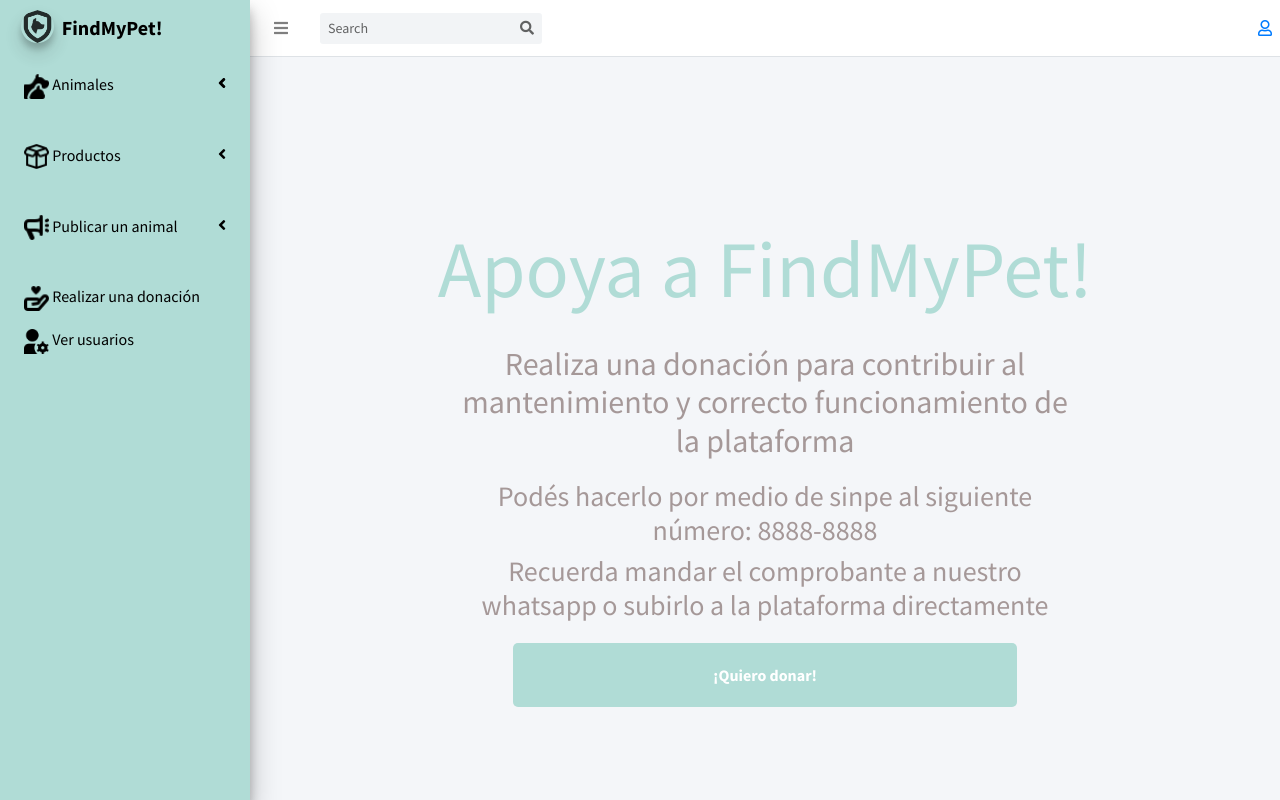
After one commit to FabianMataT/G3_SC502_VN_Proyecto, a PHP site: page /View/donacion.php in a window 1280 px wide. The commit adds this page. Run offline with PHP 8.4, Linux system fonts and the light colour scheme.

Commit message:
Cambios miercoles 17 jueves 18
Creacion de paginas

1. donacion.php
2.formularioDonacion.php
3. adoptarAnimalito.php

cambios en layout.php, cambie # por donacion.php

agregue una opcion a la lista de manera temporal para poder visualizar la pagina de adoptar
animalito de manera mas sencilla

la idea es quitarla y que sea una opcion a presionar una vez que existan las publicaciones de animales

agregue algunas reglas css

en el script.js intente agregar algo pero al final lo borre, y corregi un pequeño errorsillo que habia

```diff
--- a/View/dist/css/styles.css
+++ b/View/dist/css/styles.css
@@ -1,13 +1,12 @@
-.TextoCentrado
-{
-    text-align:center;
+.TextoCentrado {
+  text-align: center;
 }
 
 .text-white-custom {
   color: black;
 }
 
-aside{
+aside {
   background-color: #b0dcd6;
   height: auto;
 }
@@ -16,30 +15,30 @@ aside{
   margin-bottom: 25px;
 }
 
-
-
 /*--------------------------------------------------------------Login-----------------------------------------------------------------*/
-.content_login, .content_registro{
+.content_login,
+.content_registro {
   position: relative;
 }
-.contenedor-imagen, .contenido-imagen {
+.contenedor-imagen,
+.contenido-imagen {
   position: relative;
   display: flex;
   justify-content: center;
   align-items: center;
   height: 100vh;
   text-align: center;
-
 }
 .contenedor-imagen::before {
   content: "";
   position: absolute;
   width: 700px;
-    height:600px;
+  height: 600px;
   background-color: #0b0b0c;
   opacity: 0.5;
 }
-.container-login, .container-registro{
+.container-login,
+.container-registro {
   position: absolute;
   top: 47%;
   left: 50%;
@@ -53,7 +52,7 @@ aside{
   content: "";
   position: absolute;
   width: 700px;
-    height:650px;
+  height: 650px;
   background-color: #0b0b0c;
   opacity: 0.5;
 }
@@ -136,11 +135,14 @@ aside{
   margin-bottom: 20px;
 }
 
-#publicationTable, #publicationTable th, #publicationTable td {
+#publicationTable,
+#publicationTable th,
+#publicationTable td {
   border: 1px solid #000000;
 }
 
-#publicationTable th, #publicationTable td {
+#publicationTable th,
+#publicationTable td {
   padding: 10px;
   text-align: left;
 }
@@ -198,11 +200,14 @@ aside{
   margin-bottom: 20px;
 }
 
-#usuariosTable, #usuariosTable th, #usuariosTable td {
+#usuariosTable,
+#usuariosTable th,
+#usuariosTable td {
   border: 1px solid #000000;
 }
 
-#usuariosTable th, #usuariosTable td {
+#usuariosTable th,
+#usuariosTable td {
   padding: 10px;
   text-align: left;
 }
@@ -245,3 +250,147 @@ aside{
 #usuariosTable .btn-delete:hover {
   background-color: #c82333;
 }
+
+/*--------------------------------------------------------------Donacion-----------------------------------------------------------------*/
+
+.titulo-donacion {
+  text-align: center;
+  color: #b0dcd6;
+  padding-top: 15%;
+  margin-bottom: auto;
+  font-size: 80px;
+}
+
+.h2-donacion {
+  text-align: center;
+  color: #a59898;
+  font-style: normal;
+  margin-bottom: 20px;
+  margin-left: 20%;
+  margin-right: 20%;
+}
+
+.h3-donacion {
+  text-align: center;
+  color: #a59898;
+  font-style: normal;
+  margin-bottom: 20px;
+  margin-left: 20%;
+  margin-right: 20%;
+}
+
+.containerB {
+  display: flex;
+  justify-content: center;
+  align-items: center;
+}
+
+.btn-custom1 {
+  background-color: #b0dcd6;
+  color: white;
+  padding: 20px 200px;
+  border: none;
+  border-radius: 5px;
+  cursor: pointer;
+  font-size: 16px;
+  font-weight: bold;
+  transition: background-color 0.3s ease, box-shadow 0.3s ease;
+  outline: none;
+  text-decoration: none;
+}
+
+.btn-custom1:hover {
+  background-color: #64d8c9;
+  color: white;
+  text-decoration: none;
+}
+
+.btn-custom1:focus {
+  outline: none;
+  box-shadow: 0 0 0 3px #06584d;
+  background-color: #64d8c9;
+}
+
+.btn-custom1 a {
+  color: white;
+  text-decoration: none;
+}
+
+/*--------------------------------------------------------------formularioDonacion-----------------------------------------------------------------*/
+
+.titulo-generico {
+  text-align: center;
+  color: #b0dcd6;
+  padding-top: 5%;
+  margin-bottom: auto;
+  font-size: 80px;
+}
+.form-donacion {
+  max-width: 600px;
+  margin: 0 auto;
+  padding: 20px;
+  background-color: #f8f9fa;
+  border-radius: 10px;
+  box-shadow: 0 4px 8px rgba(0, 0, 0, 0.1);
+  margin-top: 30px;
+  text-align: center;
+}
+
+.form-group {
+  margin-bottom: 20px;
+  display: flex;
+  flex-direction: column;
+  text-align: left;
+}
+
+.form-group input,
+.form-group label {
+  width: 100%;
+  padding: 10px;
+  border: 1px solid #ced4da;
+  border-radius: 5px;
+  font-size: 16px;
+  text-align: left;
+}
+
+.form-group input[type="file"] {
+  padding: 3px;
+}
+
+.form-group textarea {
+  width: 100%;
+  padding: 10px;
+  border: 1px solid #ced4da;
+  border-radius: 5px;
+  font-size: 16px;
+  text-align: left;
+}
+
+/*--------------------------------------------------------------adopcion-----------------------------------------------------------------*/
+
+.texto-animalito {
+  color: #b0dcd6;
+  font-size: 30px;
+  margin-top: 10px;
+}
+
+.descripcion-animalito {
+  margin-top: 10px;
+  font-size: 16px;
+  color: #a59898;
+}
+
+textarea {
+  border: none;
+  background-color: transparent;
+  resize: none;
+  width: 100%;
+  font-family: inherit;
+  font-size: inherit;
+  padding: 0;
+  outline: none;
+  overflow: auto;
+  height: auto;
+  margin-top: 10px;
+  color: #a59898;
+}
--- /dev/null
+++ b/View/donacion.php
@@ -0,0 +1,49 @@
+<?php include_once 'layout.php'; ?>
+
+<!DOCTYPE html>
+<html>
+
+<?php
+head();
+?>
+
+<body class="hold-transition sidebar-mini">
+    <div class="wrapper">
+
+        <?php
+        MostrarNav();
+        MostrarMenu();
+        ?>
+
+        <div class="content-wrapper">
+            <section class="content">
+
+                <div class="titulo-donacion">
+                    <p>Apoya a FindMyPet!</p>
+                </div>
+
+                <div class="h2-donacion">
+                    <h2>Realiza una donación para contribuir al mantenimiento y correcto funcionamiento de la plataforma</h2>
+                </div>
+
+                <div class="h3-donacion">
+                    <h3>Podés hacerlo por medio de sinpe al siguiente número: 8888-8888</h3>
+
+                    <h3>Recuerda mandar el comprobante a nuestro whatsapp
+                        o subirlo a la plataforma directamente</h3>
+                </div>
+
+                <div class="containerB">
+                    <a href="formularioDonacion.php" class="btn-custom1">¡Quiero donar!</a>
+                </div>
+            </section>
+        </div>
+
+    </div>
+
+    <script src="plugins/jquery/jquery.min.js"></script>
+    <script src="plugins/bootstrap/js/bootstrap.bundle.min.js"></script>
+    <script src="dist/js/adminlte.min.js"></script>
+</body>
+
+</html>
--- a/View/layout.php
+++ b/View/layout.php
@@ -48,6 +48,14 @@ function head(){
                                        <p class="text-white-custom">Ver todas las mascotas</p>
                                     </a>
                                 </li>
+
+
+                                <li class="nav-item">
+                                    <a href="adoptarAnimalito.php" class="nav-link">
+                                       <p class="text-white-custom">Adoptar un animalito</p>
+                                    </a>
+                                </li>
+
                             </ul>
                         </li>
                         <li class="nav-item has-treeview">
@@ -104,7 +112,7 @@ function head(){
                             </ul>
                         </li>
                         <li class="text-white-custom">
-                            <a href="#" class="nav-link">
+                            <a href="donacion.php" class="nav-link">
                                 <i>
                                     <img src="dist/img/Donar.png"
                                     alt="Donar" width="25" height="25">
```
Also changed, not shown: View/adoptarAnimalito.php (added, +70 -0 lines), View/formularioDonacion.php (added, +53 -0 lines), View/dist/js/script.js. Lines whose indentation alone changed are shown as unchanged.
